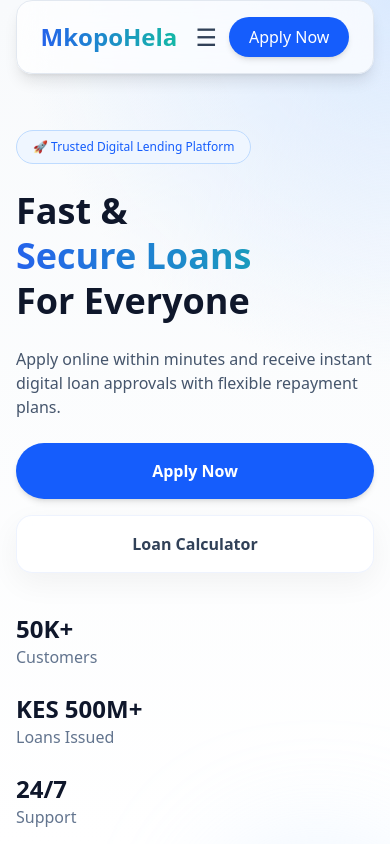
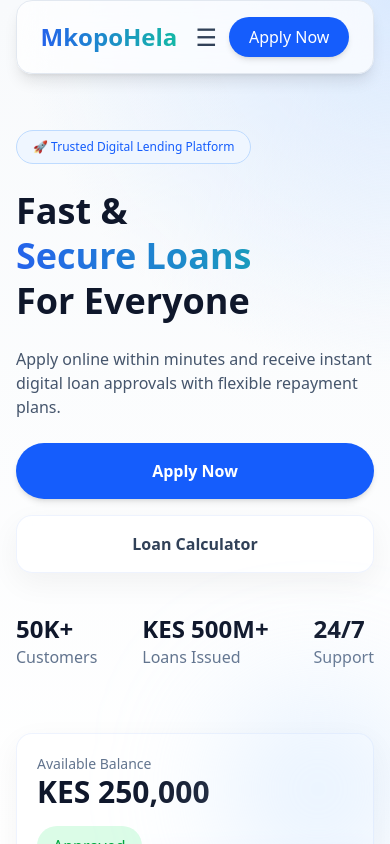
Before and after one commit to cheruiyotde/mkopohela, a Next.js app: page / in a window 390 px wide. Shown: the top 844 px of the page. Built offline with nearby package versions, Linux system fonts and the light colour scheme.

Commit message:
mobile responsiveness fixes

```diff
--- a/components/Hero.tsx
+++ b/components/Hero.tsx
@@ -97,10 +97,10 @@
 
           </motion.div>
 
-          {/* STATS */}
+          {/* STATS (FIXED ONLY HERE) */}
           <motion.div
             variants={fadeUp}
-            className="grid grid-cols-1 gap-6 pt-4 sm:grid-cols-3 sm:gap-10"
+            className="flex flex-row justify-between gap-4 pt-4 sm:grid sm:grid-cols-3 sm:gap-10"
           >
 
             <div>
@@ -125,6 +125,7 @@
             </div>
 
           </motion.div>
+
         </motion.div>
 
         {/* RIGHT */}
@@ -184,6 +185,7 @@
               </div>
 
             </div>
+
           </div>
 
           <div className="absolute -right-10 -top-10 h-48 w-48 md:h-72 md:w-72 rounded-full bg-blue-200/40 blur-3xl"></div>
```
